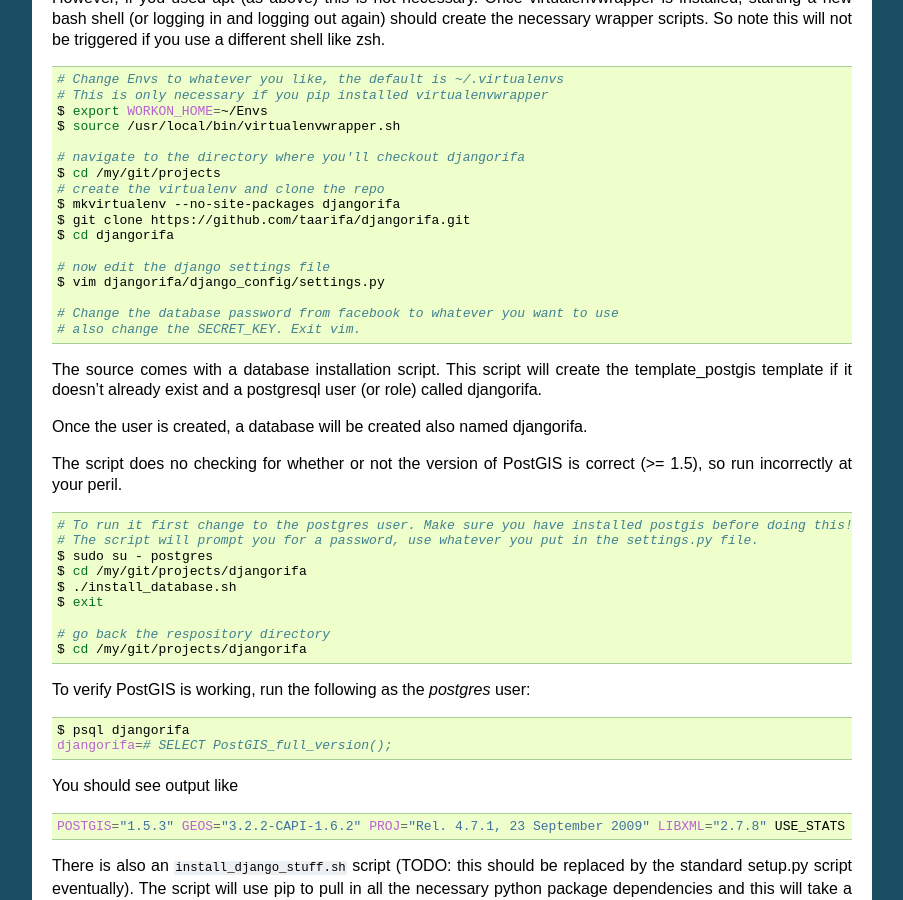
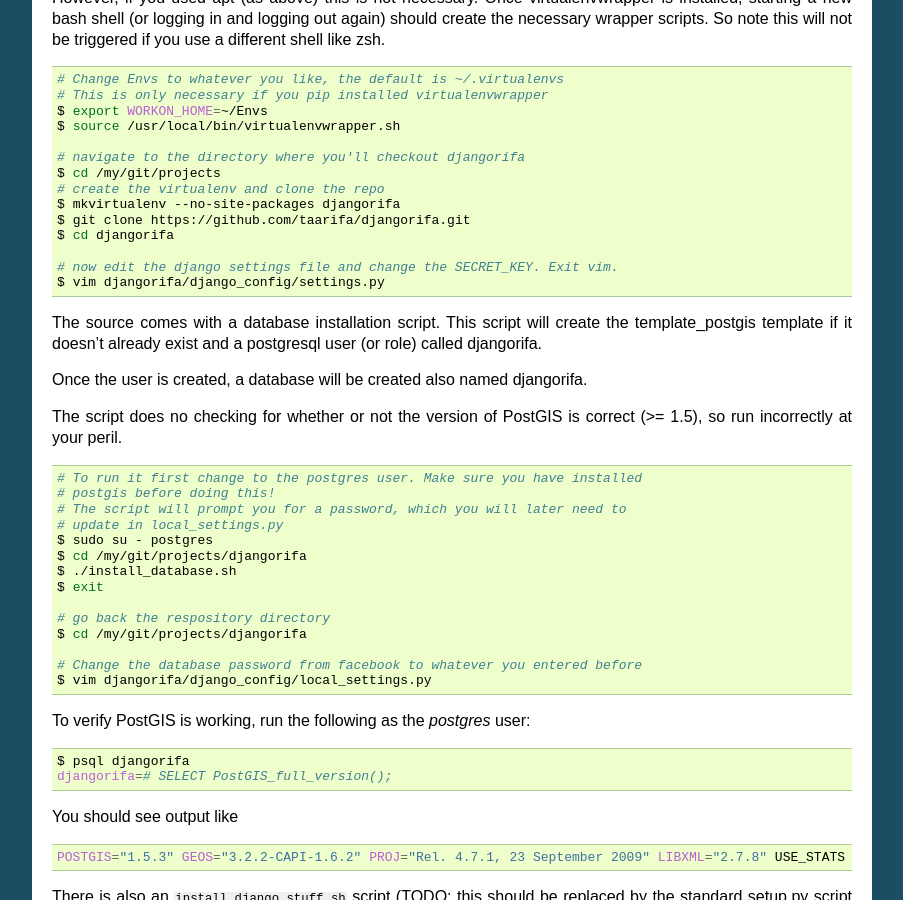
Before and after one commit to taarifa/djangorifa, a Sphinx documentation site: the page built from docs/source/start/installation.rst, in a window 1280 px wide and 900 px high, scrolled down 1324 px. Shown: the whole window, without its empty margins (198-1101 px from the left). Built offline with Sphinx 7.4.7, drawn with Linux system fonts in a browser that asks for light colours.

Commit message:
Create local_settings.py when installing database and update docs

```diff
--- a/docs/source/start/installation.rst
+++ b/docs/source/start/installation.rst
@@ -95,11 +95,8 @@
   $ git clone https://github.com/taarifa/djangorifa.git
   $ cd djangorifa
 
-  # now edit the django settings file
+  # now edit the django settings file and change the SECRET_KEY. Exit vim.
   $ vim djangorifa/django_config/settings.py
-
-  # Change the database password from facebook to whatever you want to use
-  # also change the SECRET_KEY. Exit vim.
 
 The source comes with a database installation script. This script will create
 the template_postgis template if it doesn't already exist and a postgresql
@@ -112,8 +109,10 @@
 
 .. code-block:: bash
 
-  # To run it first change to the postgres user. Make sure you have installed postgis before doing this!
-  # The script will prompt you for a password, use whatever you put in the settings.py file.
+  # To run it first change to the postgres user. Make sure you have installed
+  # postgis before doing this!
+  # The script will prompt you for a password, which you will later need to
+  # update in local_settings.py
   $ sudo su - postgres
   $ cd /my/git/projects/djangorifa
   $ ./install_database.sh
@@ -121,6 +120,9 @@
 
   # go back the respository directory
   $ cd /my/git/projects/djangorifa
+
+  # Change the database password from facebook to whatever you entered before
+  $ vim djangorifa/django_config/local_settings.py
 
 To verify PostGIS is working, run the following as the *postgres* user:
 
```
Also changed, not shown: 1 other file.
